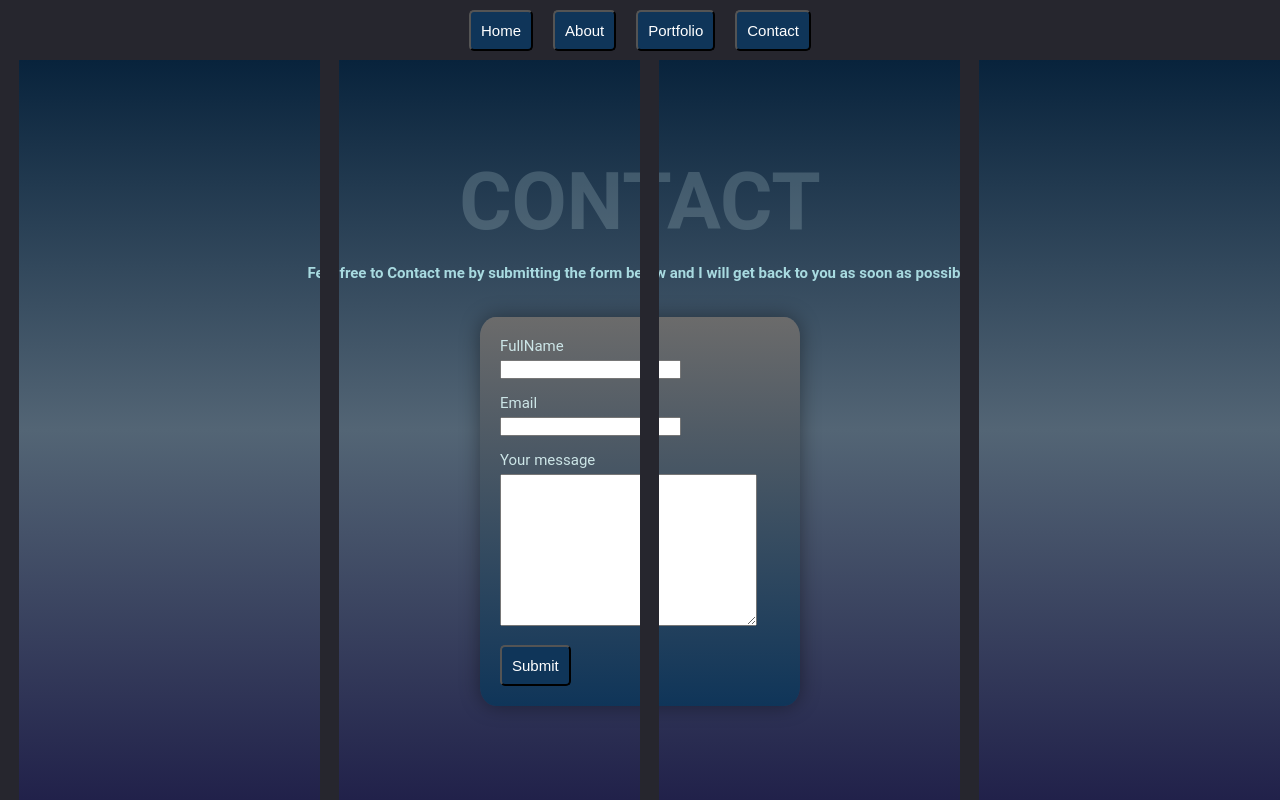
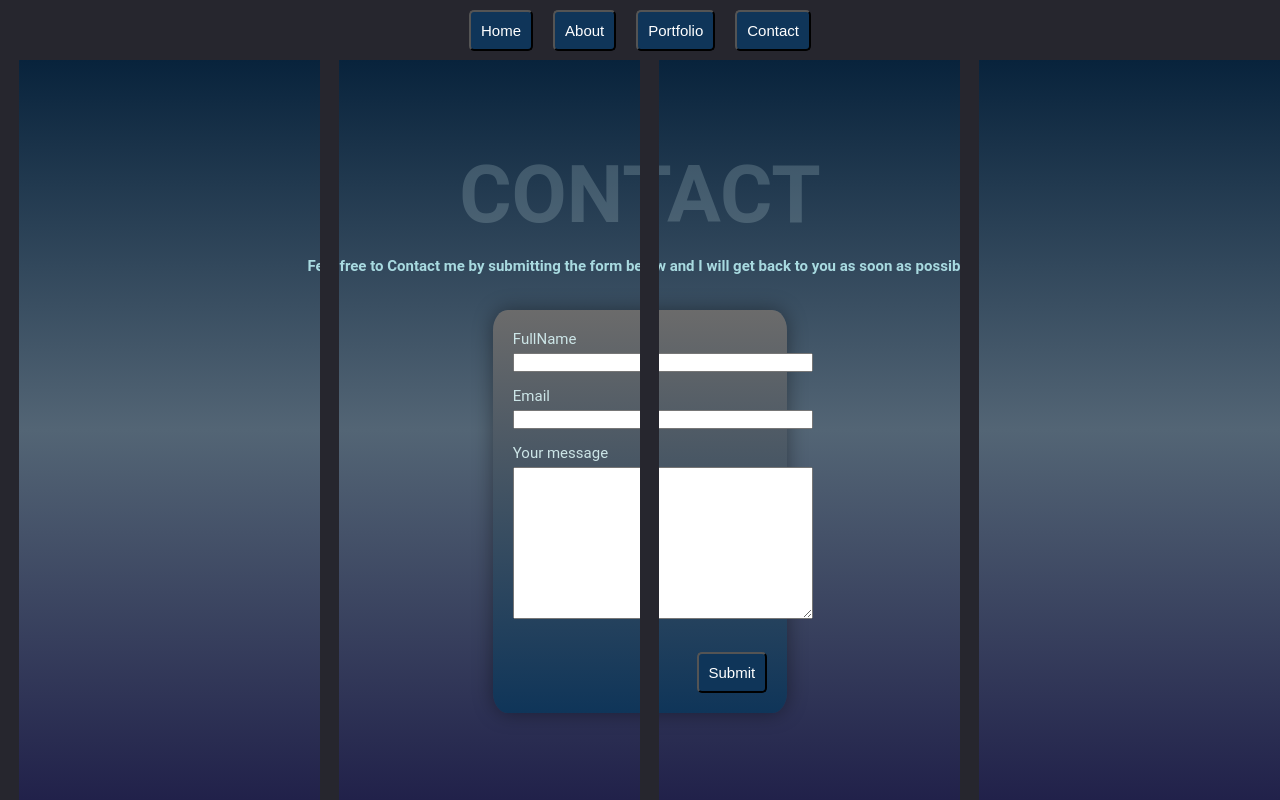
Before and after one commit to PatF3lix/Portfolio, a React (Create React App) app in the folder my-portfolio/: page / in a window 1280 px wide. Both pictures are taken after a click on the button "Contact". Built offline with nearby package versions, Linux system fonts and the light colour scheme.

Commit message:
contacts form initial setup completed. backend api route needs to be implemented in orde to send the message to the corresponding email.

```diff
--- a/my-portfolio/src/components/Sections/ContactsSection/ContactsSection.js
+++ b/my-portfolio/src/components/Sections/ContactsSection/ContactsSection.js
@@ -3,7 +3,14 @@ import Btn from "../../Reusable/Btn/Btn";
 import { useState } from "react";
 
 const ContactsSection = () => {
-  const [name, setName] = useState("hello!");
+  const [fullName, setfullName] = useState("");
+  const [email, setEmail] = useState("");
+  const [message, setMessage] = useState("");
+
+  const handleSubmit = (e) => {
+    e.preventDefault();
+    console.log(fullName, email, message);
+  };
 
   return (
     <section className="contact-section">
@@ -16,23 +23,34 @@ const ContactsSection = () => {
         <div className="contact-form-container">
           <form>
             <label htmlFor="name">FullName</label>
-            <br />
-            <input type="text" name="name" id="name" />
-            <br />
+            <input
+              value={fullName}
+              onChange={(e) => setfullName(e.currentTarget.value)}
+              type="text"
+              name="name"
+              id="name"
+            />
             <label htmlFor="email">Email</label>
-            <br />
-            <input type="email" name="email" id="email" />
-            <br />
+            <input
+              value={email}
+              onChange={(e) => setEmail(e.currentTarget.value)}
+              type="email"
+              name="email"
+              id="email"
+            />
             <label htmlFor="message">Your message</label>
-            <br />
             <textarea
               name="message"
               id="message"
               cols="30"
               rows="10"
+              value={message}
+              onChange={(e) => setMessage(e.currentTarget.value)}
             ></textarea>
             <br />
-            <Btn classes={"btn"}>Submit</Btn>
+            <Btn clickAction={handleSubmit} classes={"btn"}>
+              Submit
+            </Btn>
           </form>
         </div>
       </div>
--- a/my-portfolio/src/components/Sections/ContactsSection/contacts-section.css
+++ b/my-portfolio/src/components/Sections/ContactsSection/contacts-section.css
@@ -15,17 +15,20 @@
 }
 
 .contact-form-container {
-  width: 25%;
+  width: 23%;
   height: 60%;
   margin: 2rem auto;
   padding: 2rem 2rem;
   border-radius: 5%;
   background: linear-gradient(to bottom, #6b6b6b, #0f3559);
-  display: flex;
-  flex-direction: column;
   box-shadow: 0px 0px 20px rgba(0, 0, 0, 0.4);
   color: #cce5e7;
   font-size: 1.5rem;
+}
+
+.contact-form-container form {
+  display: flex;
+  flex-direction: column;
 }
 
 .contact-form-container label {
@@ -34,10 +37,16 @@
 }
 
 .contact-form-container input {
+  width: 30rem;
   margin-bottom: 1.5rem;
 }
 .contact-form-container textarea {
   margin-bottom: 1.5rem;
+  width: 30rem;
+}
+
+.contact-form-container .btn {
+  align-self: flex-end;
 }
 
 .contact-container-title {
```
